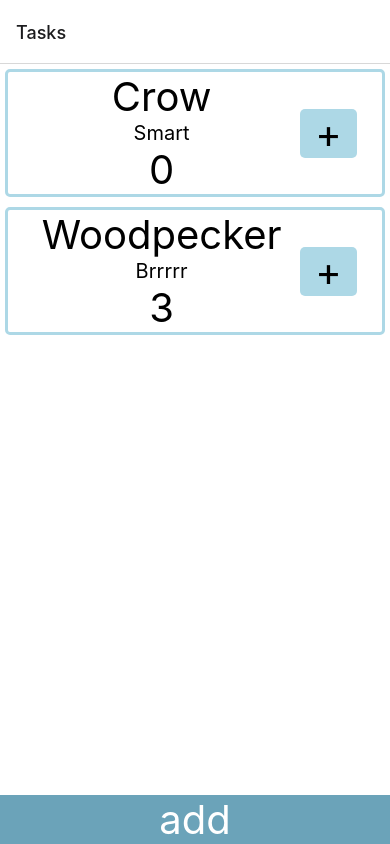
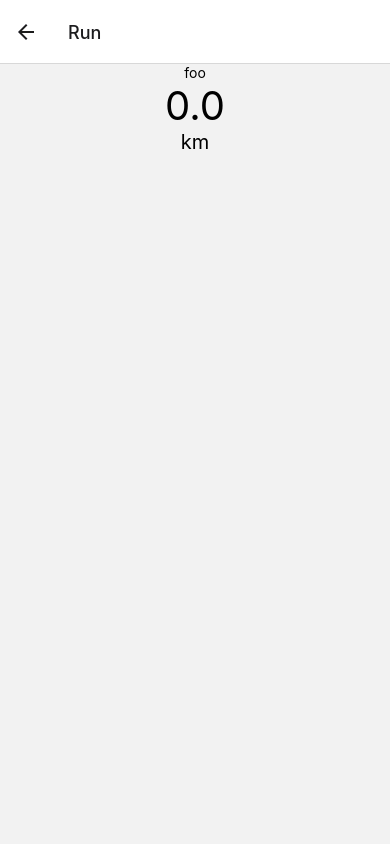
Before and after one commit to vincentkengo-ha/fitness-companion, a React Native app: screen /Run in a window 390 px wide. Built offline with nearby package versions, Linux system fonts and the light colour scheme.

Commit message:
Run screen

```diff
--- a/App.tsx
+++ b/App.tsx
@@ -3,6 +3,7 @@ import { createNativeStackNavigator } from "@react-navigation/native-stack";
 
 import { Tasks } from "./screens/Tasks";
 import { CreateTask } from "./screens/CreateTask";
+import { Run } from "./screens/Run";
 
 export default function App() {
   const Stack = createNativeStackNavigator();
@@ -11,7 +12,8 @@ export default function App() {
     <NavigationContainer>
       <Stack.Navigator initialRouteName="Tasks">
         <Stack.Screen name="Tasks" component={Tasks} />
-        <Stack.Screen name="CreateTask" component={CreateTask}/>
+        <Stack.Screen name="CreateTask" component={CreateTask} />
+        <Stack.Screen name="Run" component={Run} />
       </Stack.Navigator>
     </NavigationContainer>
   );
--- /dev/null
+++ b/components/RunData.tsx
@@ -0,0 +1,20 @@
+import { Text, StyleSheet, View } from "react-native";
+
+export const RunData = (props: { data: string; name: string }) => (
+  <View style={styles.container}>
+    <Text style={styles.dataText}>{props.data}</Text>
+    <Text style={styles.nameText}>{props.name}</Text>
+  </View>
+);
+
+const styles = StyleSheet.create({
+  container: {
+    alignItems: "center",
+  },
+  dataText: {
+    fontSize: 40,
+  },
+  nameText: {
+    fontSize: 20,
+  },
+});
--- a/screens/Run.tsx
+++ b/screens/Run.tsx
@@ -0,0 +1,22 @@
+import { View, Text, StyleSheet } from "react-native";
+
+import { RunData } from "../components/RunData";
+
+export const Run = () => {
+  const data = "0.0";
+  const name = "km";
+
+  return (
+    <View style={styles.container}>
+      <Text>foo</Text>
+      <RunData data={data} name={name} />
+    </View>
+  );
+};
+
+const styles = StyleSheet.create({
+  container: {
+    flex: 1,
+    alignItems: "center",
+  },
+});
--- a/screens/Tasks.tsx
+++ b/screens/Tasks.tsx
@@ -8,6 +8,7 @@ import {
   Platform,
   Text,
   TouchableOpacity,
+  Button,
 } from "react-native";
 import { SafeAreaView } from "react-native-safe-area-context";
 
@@ -17,7 +18,7 @@ import { loadCountables, saveCountables } from "../storage/Storage";
 
 const intialCountables = [
   { name: "Crow", count: 0, description: "Smart" },
-  { name: "Woodpecker", count: 3, description: "Brrrrr"},
+  { name: "Woodpecker", count: 3, description: "Brrrrr" },
 ];
 
 export const Tasks = (props: { navigation: any }) => {
@@ -89,6 +90,14 @@ export const Tasks = (props: { navigation: any }) => {
           <View style={{ flex: 1 }} />
         </ScrollView>
         <StatusBar style="auto" />
+
+        <TouchableOpacity
+          //Temporary for testing purposes
+          style={styles.addButton}
+          onPress={() => props.navigation.navigate("Run")}
+        >
+          <Text style={styles.text}>run</Text>
+        </TouchableOpacity>
         <TouchableOpacity
           style={styles.addButton}
           //addNewCountable can't be sent because it's a function.
```
Also changed, not shown: todo.txt.
